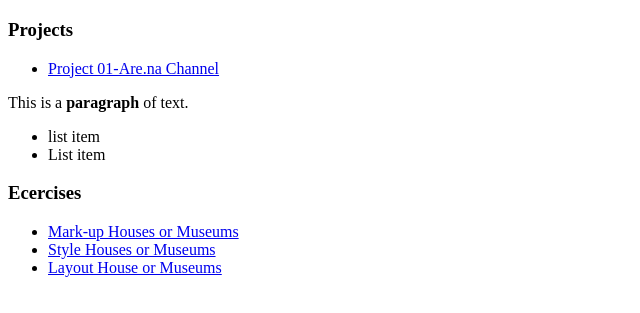
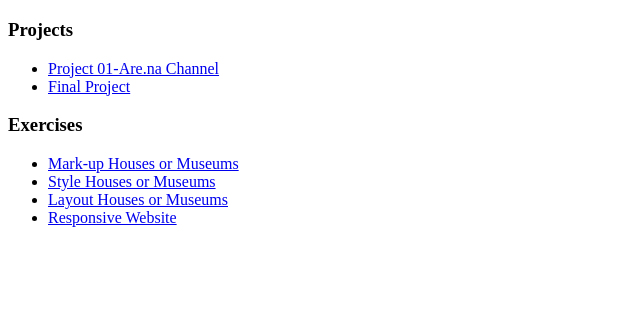
Before and after one commit to JannieY320/Coding_Jannie, a plain HTML site: page index.html in a window 1280 px wide. Shown: the part 61-374 px from the top of the page, without its empty margins (0-640 px from the left). Drawn offline with Linux system fonts and the light colour scheme.

Commit message:
Update index.html

```diff
--- a/index.html
+++ b/index.html
@@ -13,26 +13,25 @@
     <li>
         <a target="_blank" href="https://www.are.na/jannie-yang/coding-p6tqk2penom">Project 01-Are.na Channel</a>
     </li>
+    <li>
+        <a target="_blank" href="https://janniey320.github.io/Coding_Jannie/puppet2/index.html">Final Project</a>
+    </li>
 </ul>
-   <p>This is a <strong>paragraph</strong> of text.</p>
-
-   <UL>
-    <LI>list item</LI>
-    <Li>List item</Li>
-   </UL>
-
-   <h3>Ecercises</h3>
+  <h3>Exercises</h3>
   <ul>
    <li>
-        <a href="./Assignment/Assignment 01/index.html">Mark-up Houses or Museums</a>
+    <a target="_blank" href="https://github.com/JannieY320/Coding_Jannie/tree/main/Assignment/Assignment%2001">Mark-up Houses or Museums</a>
    </li>
    <li>
-        <a href="./Assignment/Assignment 02/index.html">Style Houses or Museums</a>
+    <a target="_blank" href="https://janniey320.github.io/Coding_Jannie/Assignment/Assignment%2002/index.html">Style Houses or Museums</a>
    </li>
    <li>
-        <a href=".Assignment/Assignment 03/index.html">Layout House or Museums
-        </a>
+    <a target="_blank" href="https://janniey320.github.io/Coding_Jannie/Assignment/Assignment%2003/index.html">Layout Houses or Museums</a>
+  </li>
+  <li>
+    <a target="_blank" href="https://janniey320.github.io/Coding_Jannie/Assignment/Assignment%2004/index.html">Responsive Website</a>
   </li>
  </ul>
+
 </body>
 </html>
```
Lines whose indentation alone changed are shown as unchanged.
